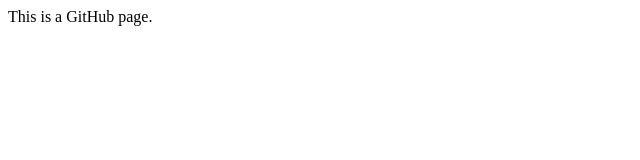
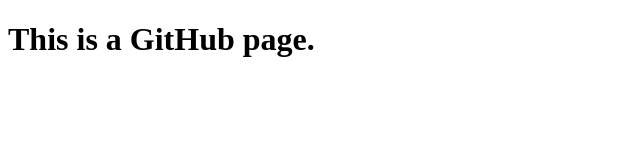
Before and after one commit to ahmedkhaleel2004/htmldemo, a plain HTML site: page index.html in a window 1280 px wide. Shown: the whole page, without its empty margins (0-640 px from the left). Drawn offline with Linux system fonts and the light colour scheme.

Commit message:
javascript?

```diff
--- a/index.html
+++ b/index.html
@@ -8,6 +8,7 @@
     <title>Document</title>
 </head>
 <body>
-    This is a GitHub page.
+    <h1>This is a GitHub page.</h1>
 </body>
 </html>
+<script src="script.js"></script>
--- /dev/null
+++ b/script.js
@@ -0,0 +1 @@
+console.log("Hello World!")
```
